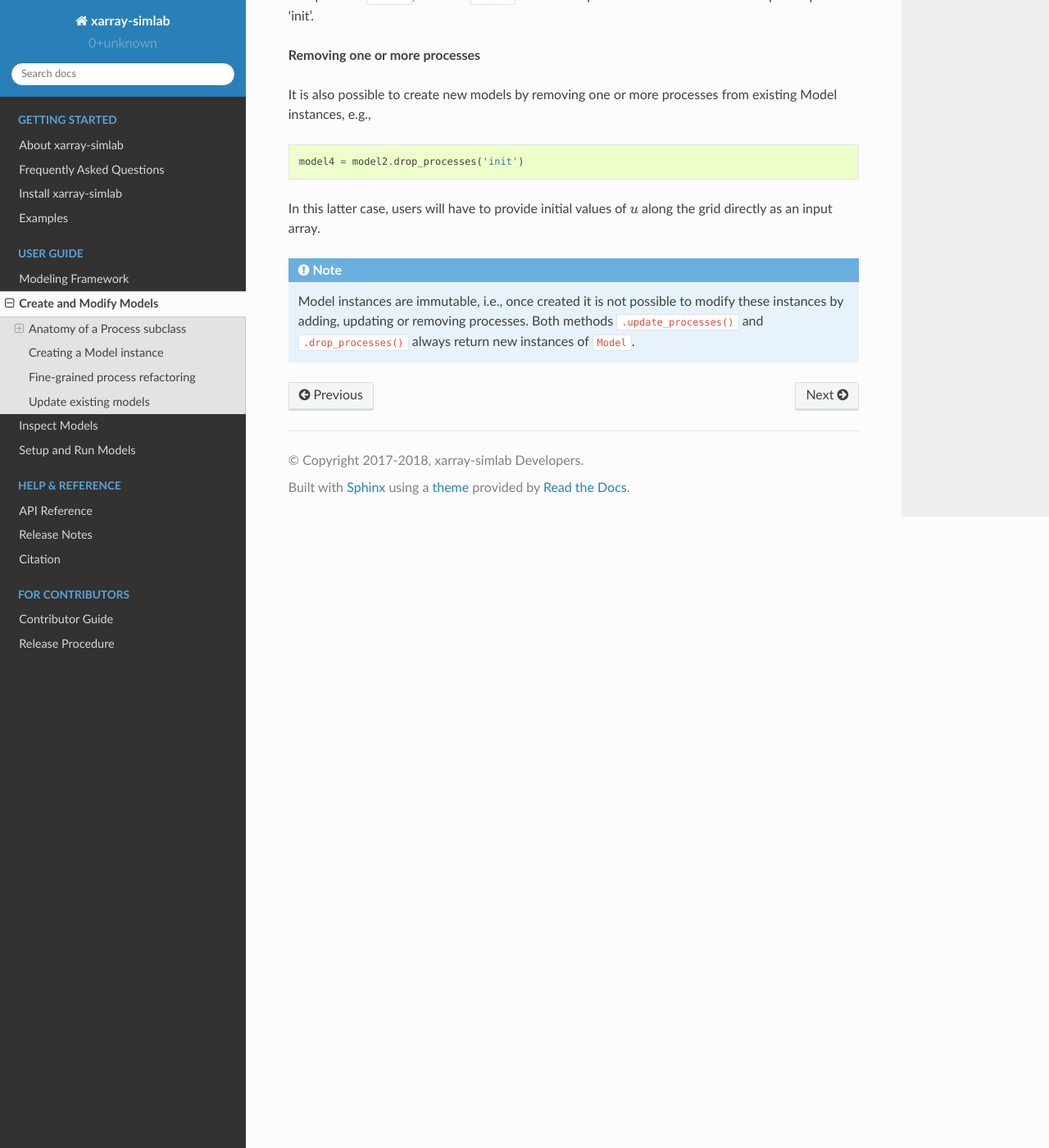
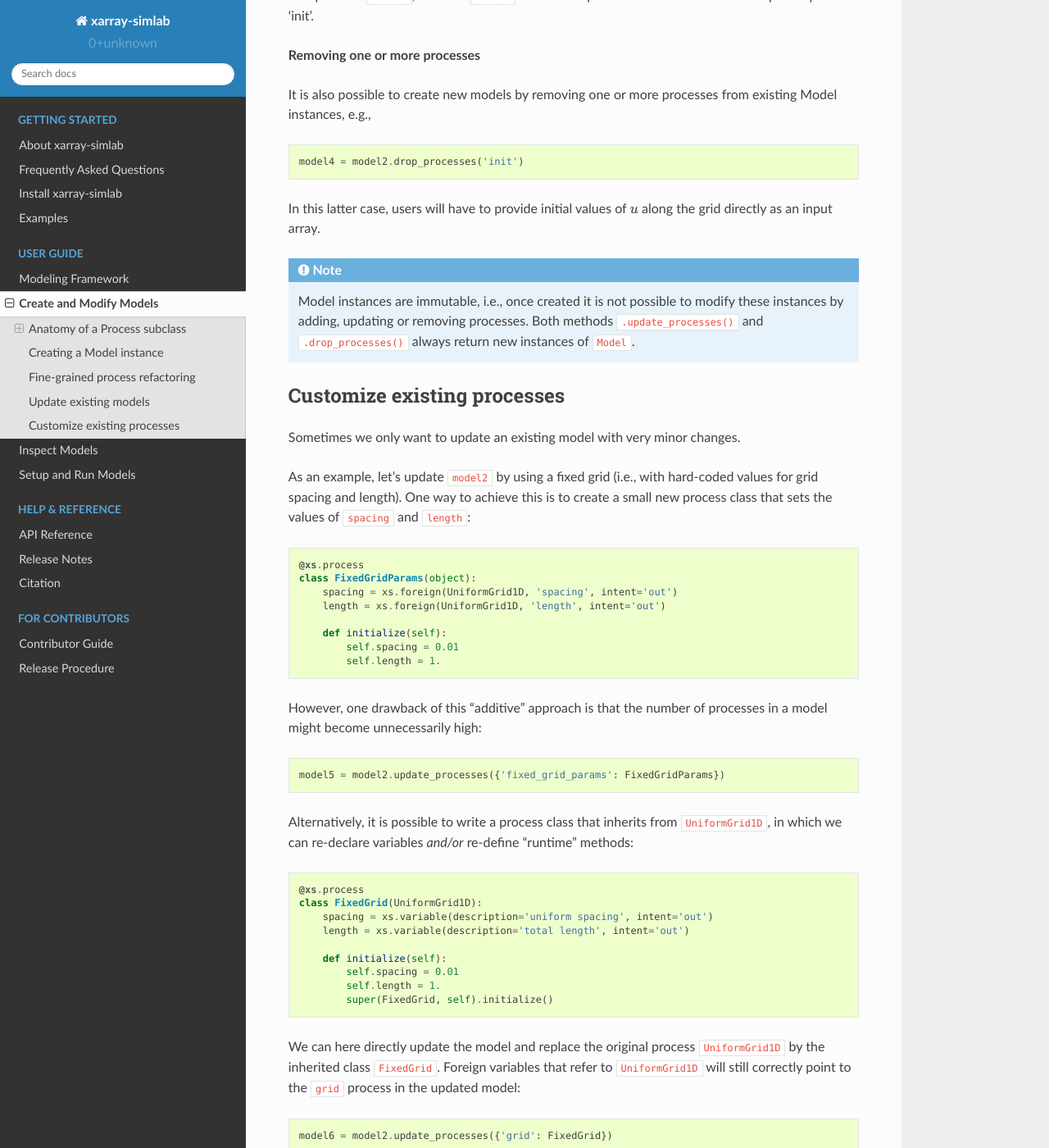
Before and after one commit to xarray-contrib/xarray-simlab, a Sphinx documentation site: the page built from doc/create_model.rst, in a window 1280 px wide and 1400 px high, scrolled down 7714 px. Shown: the whole window at 82% size. Built offline with Sphinx 7.4.7 and the Read the Docs theme 2.0.0, drawn with Linux system fonts in a browser that asks for light colours; pages that are not in the unit, such as notebooks, are missing from menus; the version number could not be read and is left out; some of the changed text lies outside the part shown.

Commit message:
DOC: add subsection in create_model section

```diff
--- a/doc/create_model.rst
+++ b/doc/create_model.rst
@@ -291,3 +291,52 @@ In this latter case, users will have to provide initial values of
    possible to modify these instances by adding, updating or removing
    processes. Both methods ``.update_processes()`` and
    ``.drop_processes()`` always return new instances of ``Model``.
+
+Customize existing processes
+----------------------------
+
+Sometimes we only want to update an existing model with very minor
+changes.
+
+As an example, let's update ``model2`` by using a fixed grid (i.e.,
+with hard-coded values for grid spacing and length). One way to
+achieve this is to create a small new process class that sets
+the values of ``spacing`` and ``length``:
+
+.. literalinclude:: scripts/advection_model.py
+   :lines: 151-158
+
+However, one drawback of this "additive" approach is that the number
+of processes in a model might become unnecessarily high:
+
+.. literalinclude:: scripts/advection_model.py
+   :lines: 161-161
+
+Alternatively, it is possible to write a process class that inherits
+from ``UniformGrid1D``, in which we can re-declare variables *and/or*
+re-define "runtime" methods:
+
+.. literalinclude:: scripts/advection_model.py
+   :lines: 164-172
+
+We can here directly update the model and replace the original process
+``UniformGrid1D`` by the inherited class ``FixedGrid``. Foreign
+variables that refer to ``UniformGrid1D`` will still correctly point
+to the ``grid`` process in the updated model:
+
+.. literalinclude:: scripts/advection_model.py
+   :lines: 175-175
+
+.. warning::
+
+   This feature is experimental! It may be removed in a next version of
+   xarray-simlab.
+
+   In particular, linking foreign variables in a model is ambiguous
+   when both conditions below are met:
+
+   - two different processes in a model inherit from a common class
+     (except ``object``)
+
+   - a third process in the same model has a foreign variable that
+     links to that common class
--- a/doc/scripts/advection_model.py
+++ b/doc/scripts/advection_model.py
@@ -146,3 +146,30 @@ model3 = model2.update_processes({'source': SourcePoint,
 
 
 model4 = model2.drop_processes('init')
+
+
+@xs.process
+class FixedGridParams(object):
+    spacing = xs.foreign(UniformGrid1D, 'spacing', intent='out')
+    length = xs.foreign(UniformGrid1D, 'length', intent='out')
+
+    def initialize(self):
+        self.spacing = 0.01
+        self.length = 1.
+
+
+model5 = model2.update_processes({'fixed_grid_params': FixedGridParams})
+
+
+@xs.process
+class FixedGrid(UniformGrid1D):
+    spacing = xs.variable(description='uniform spacing', intent='out')
+    length = xs.variable(description='total length', intent='out')
+
+    def initialize(self):
+        self.spacing = 0.01
+        self.length = 1.
+        super(FixedGrid, self).initialize()
+
+
+model6 = model2.update_processes({'grid': FixedGrid})
```
